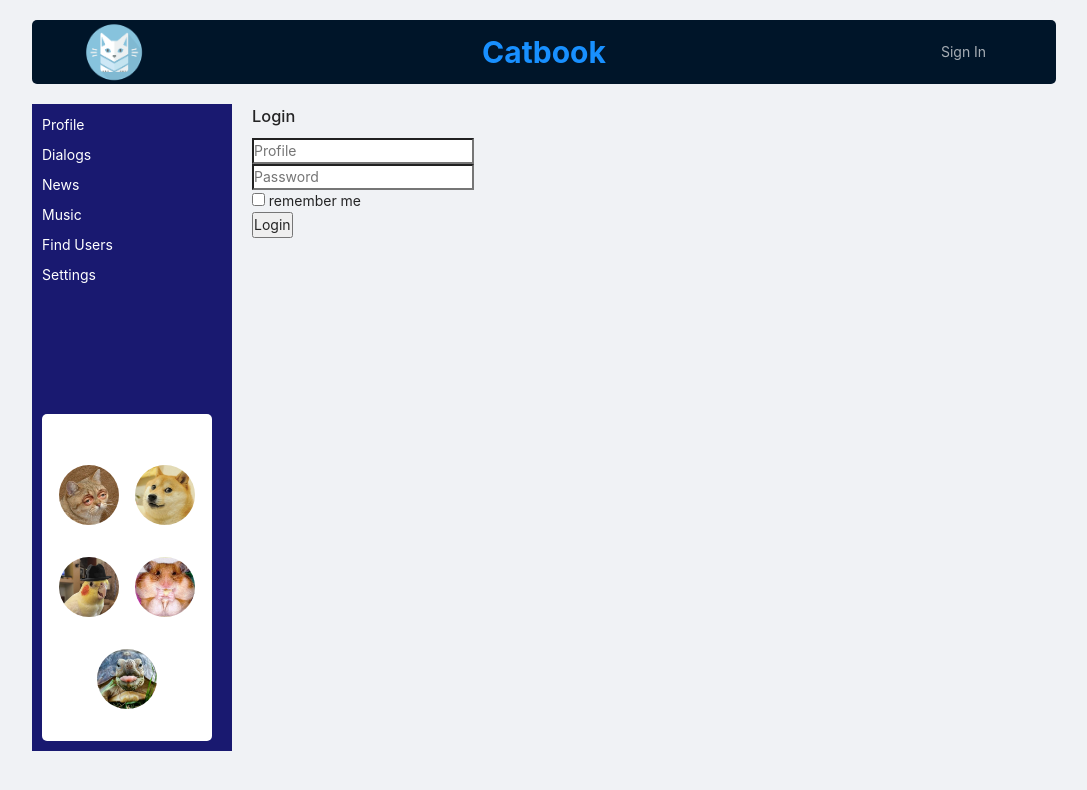
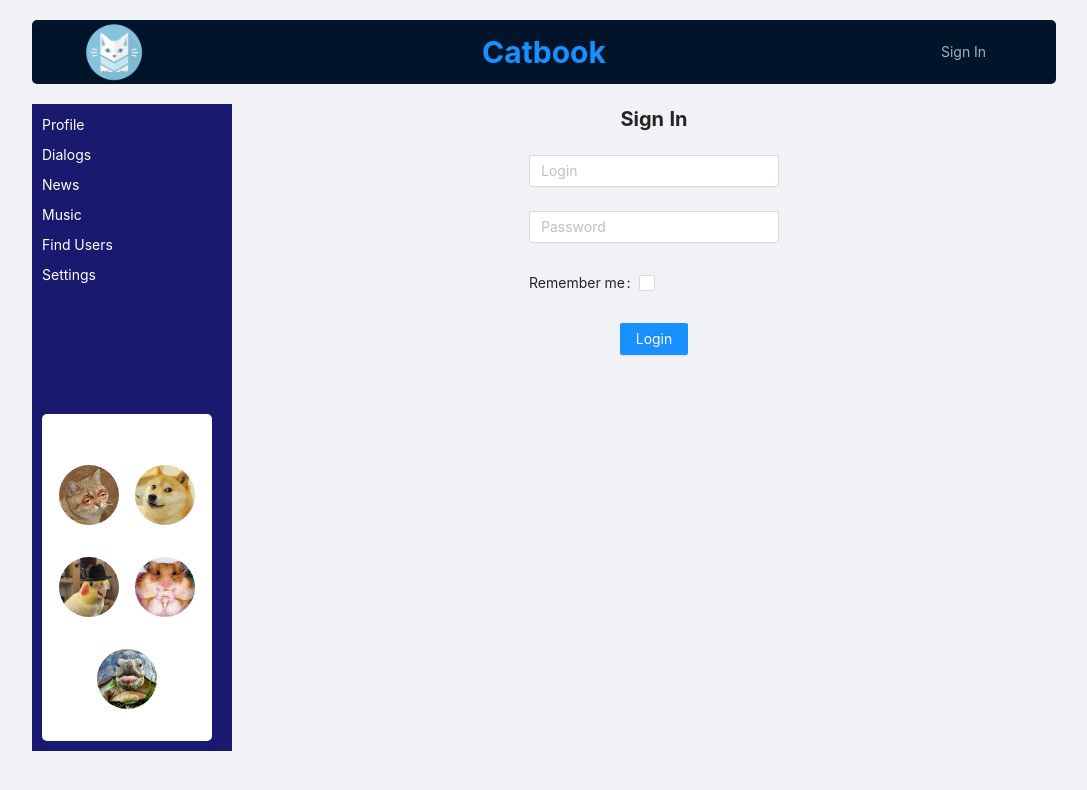
Before and after one commit to TonyBNK/social_network_ts, a React (Create React App) app: page /login in a window 1280 px wide. Shown: the top 790 px of the page, without its empty margins (96-1183 px from the left). Built offline with nearby package versions, Linux system fonts and the light colour scheme; no server answers.

Commit message:
100. Added login UI.

```diff
--- a/src/App.tsx
+++ b/src/App.tsx
@@ -26,7 +26,7 @@ import {FriendsContainer} from "./components/Friends/FriendsContainer";
 const ProfileContainer = React.lazy(() => import('./components/Profile/ProfileContainer'));
 const UsersContainer = React.lazy(() => import('./components/Users/UsersContainer'));
 const DialogsContainer = React.lazy(() => import('./components/Dialogs/DialogsContainer'));
-const LoginPageContainer = React.lazy(() => import('./components/LoginPageContainer'));
+const LoginPageContainer = React.lazy(() => import('./components/Login/LoginPageContainer'));
 
 
 const {Content, Sider} = Layout;
--- a/src/api/api.ts
+++ b/src/api/api.ts
@@ -1,5 +1,5 @@
 import axios, {AxiosResponse} from "axios";
-import {FormDataType} from "../components/LoginPage";
+import {FormDataType} from "../components/Login/LoginPage";
 import {
     AuthMeType, DefaultResponseType,
     GetUsersResponseType,
--- a/src/bll/thunks/thunks.ts
+++ b/src/bll/thunks/thunks.ts
@@ -22,7 +22,7 @@ import {
 } from "../actions/actions";
 import {stopSubmit} from "redux-form";
 import {AppThunkType} from "../store";
-import {FormDataType} from "../../components/LoginPage";
+import {FormDataType} from "../../components/Login/LoginPage";
 import {followUnfollowFlow} from "../../utils/utils";
 import {Nullable, UserProfileType} from "../../types/types";
 
--- a/src/components/Dialogs/Dialogs.tsx
+++ b/src/components/Dialogs/Dialogs.tsx
@@ -2,15 +2,9 @@ import React from "react";
 import c from './Dialogs.module.scss';
 import {Dialog} from "./Dialog/Dialog";
 import {Message} from "./Message/Message";
-import {Field, InjectedFormProps, reduxForm} from "redux-form";
-import {FormDataType} from "../LoginPage";
-import {maxLengthCreator, required} from "../../utils/validators/validators";
-import {Textarea} from "../common/FormsControls";
 import {DialogsPropsType} from "../../types/types";
 import {Button, Form, Input} from 'antd';
 
-
-const maxLength50 = maxLengthCreator(50);
 
 export const Dialogs: React.FC<DialogsPropsType> = (
     {
@@ -47,19 +41,19 @@ export const Dialogs: React.FC<DialogsPropsType> = (
                 </div>
             </div>
             <div className={c.newMessageContainer}>
-                <NewMessageReduxForm onSubmit={submitAddNewMessage}/>
+                <NewMessageForm onSubmit={submitAddNewMessage}/>
             </div>
         </>
     );
 };
 
-const NewMessageForm: React.FC<InjectedFormProps<FormDataType>> = React.memo((
+const NewMessageForm: React.FC<{onSubmit: (values: string) => void}> = React.memo((
     {
-        handleSubmit
+        onSubmit
     }
 ) => {
     return (
-        <Form onFinish={handleSubmit}>
+        <Form onFinish={onSubmit}>
             <Form.Item name={'newMessageText'} rules={[
                 {required: true, message: "Field is required!"},
                 {max: 50, message: 'Max length of message is 50 symbols!'}
@@ -74,8 +68,3 @@ const NewMessageForm: React.FC<InjectedFormProps<FormDataType>> = React.memo((
         </Form>
     )
 });
-
-
-const NewMessageReduxForm = reduxForm<FormDataType>({
-    form: 'newMessage'
-})(NewMessageForm);
--- /dev/null
+++ b/src/components/Login/LoginPage.module.scss
@@ -0,0 +1,29 @@
+.loginContainer {
+    display: flex;
+    flex-direction: column;
+    align-items: center;
+
+    .titleContainer {
+        margin-bottom: 20px;
+        font-size: 20px;
+        font-weight: bold;
+        text-align: center;
+    }
+
+    form {
+        width: 250px;
+        margin-bottom: 20px;
+
+        .captchaContainer{
+            display: flex;
+            row-gap: 10px;
+            flex-direction: column;
+            align-items: center;
+        }
+    }
+
+    .buttonContainer {
+        display: flex;
+        justify-content: center;
+    }
+}
--- /dev/null
+++ b/src/components/Login/LoginPage.tsx
@@ -0,0 +1,77 @@
+import React from "react";
+import {reduxForm, Field, InjectedFormProps} from "redux-form";
+import c from './LoginPage.module.scss';
+import {Nullable} from "../../types/types";
+import {Button, Checkbox, Form, Input} from 'antd';
+
+
+export type FormDataType = {
+    login: string
+    password: string
+    rememberMe: boolean
+    captcha: Nullable<string>
+}
+
+type LoginPagePropsType = {
+    captchaURL: Nullable<string>
+    logIn: (formData: FormDataType) => void
+}
+export const LoginPage: React.FC<LoginPagePropsType> = (
+    {
+        captchaURL,
+        logIn
+    }
+) => {
+    const submitLogIn = (formData: FormDataType) => {
+        logIn(formData)
+    }
+
+    return (
+        <div className={c.loginContainer}>
+            <div className={c.titleContainer}>
+                Sign In
+            </div>
+            <LoginForm onSubmit={submitLogIn} captchaURL={captchaURL}/>
+        </div>
+    )
+}
+
+const LoginForm: React.FC<{ onSubmit: (formData: FormDataType) => void, captchaURL: Nullable<string> }> = React.memo((
+    {
+        onSubmit,
+        captchaURL
+    }
+) => {
+    return (
+        <Form onFinish={onSubmit}>
+            <Form.Item name='login' rules={[
+                {required: true, message: "Login is required!"},
+                {max: 30, message: 'Max length of login is 30 symbols!'}
+            ]}>
+                <Input placeholder='Login'/>
+            </Form.Item>
+            <Form.Item name='password' rules={[
+                {required: true, message: "Password is required!"},
+                {max: 30, message: 'Max length of password is 30 symbols!'}
+            ]}>
+                <Input type='password' placeholder='Password'/>
+            </Form.Item>
+            <Form.Item name='rememberMe' label='Remember me'>
+                <Checkbox/>
+            </Form.Item>
+            {
+                captchaURL && <div className={c.captchaContainer}>
+                    <img src={captchaURL} alt="captcha"/>
+                    <Form.Item name='captcha' rules={[
+                        {required: true, message: "Captcha is required!"}
+                    ]}>
+                        <Input type='captcha' placeholder='Captcha'/>
+                    </Form.Item>
+                </div>
+            }
+            <div className={c.buttonContainer}>
+                <Button type='primary' htmlType='submit'>Login</Button>
+            </div>
+        </Form>
+    )
+});
--- a/src/components/LoginPage.module.scss
+++ /dev/null
@@ -1,3 +0,0 @@
-.errorMessage{
-    color: red;
-}
--- a/src/components/LoginPage.tsx
+++ /dev/null
@@ -1,98 +0,0 @@
-import React from "react";
-import {reduxForm, Field, InjectedFormProps} from "redux-form";
-import {Input} from "./common/FormsControls";
-import {maxLengthCreator, required} from "../utils/validators/validators";
-import c from './LoginPage.module.scss';
-import {Nullable} from "../types/types";
-
-
-export type FormDataType = {
-    login: string
-    password: string
-    rememberMe: boolean
-    captcha: Nullable<string>
-}
-
-const maxLength30 = maxLengthCreator(30);
-
-type LoginPagePropsType = {
-    captchaURL: Nullable<string>
-    logIn: (formData: FormDataType) => void
-}
-export const LoginPage: React.FC<LoginPagePropsType> = (
-    {
-        captchaURL,
-        logIn
-    }
-) => {
-    const submit = (formData: FormDataType) => {
-        logIn(formData)
-    }
-
-    return (
-        <div>
-            <h1>Login</h1>
-            <LoginReduxForm onSubmit={submit} captchaURL={captchaURL}/>
-        </div>
-    )
-}
-
-const LoginForm: React.FC<{ captchaURL: Nullable<string> } & InjectedFormProps<FormDataType, { captchaURL: Nullable<string> }>> = React.memo((
-    {
-        handleSubmit,
-        error,
-        captchaURL
-    }
-) => {
-    return (
-        <form onSubmit={handleSubmit}>
-            <div>
-                <Field
-                    name={'login'}
-                    component={Input}
-                    type={'text'}
-                    placeholder={'Profile'}
-                    validate={[required, maxLength30]}
-                />
-            </div>
-            <div>
-                <Field
-                    name={'password'}
-                    component={Input}
-                    type={'password'}
-                    placeholder={'Password'}
-                    validate={[required, maxLength30]}
-                />
-            </div>
-            {
-                error && <div className={c.errorMessage}>
-                    {error}
-                </div>
-            }
-            <div>
-                <Field
-                    name={'rememberMe'}
-                    component={'input'}
-                    type={'checkbox'}
-                /> remember me
-            </div>
-            {
-                captchaURL && <div>
-                    <img src={captchaURL} alt="captcha"/>
-                    <Field
-                        component={Input}
-                        type={'captcha'}
-                        placeholder={'Captcha'}
-                        name={'captcha'}
-                        validate={[required]}
-                    />
-                </div>
-            }
-            <div>
-                <button>Login</button>
-            </div>
-        </form>
-    )
-});
-
-const LoginReduxForm = reduxForm<FormDataType, { captchaURL: Nullable<string> }>({form: 'login'})(LoginForm);
--- a/src/components/Profile/Posts/Posts.tsx
+++ b/src/components/Profile/Posts/Posts.tsx
@@ -2,7 +2,7 @@ import React from "react";
 import {Post} from "./Post/Post";
 import c from "./Posts.module.css";
 import {Field, InjectedFormProps, reduxForm} from "redux-form";
-import {FormDataType} from "../../LoginPage";
+import {FormDataType} from "../../Login/LoginPage";
 import {Textarea} from "../../common/FormsControls";
 import {maxLengthCreator, required} from "../../../utils/validators/validators";
 import {PostsType} from "../../../types/types";
--- a/src/types/types.ts
+++ b/src/types/types.ts
@@ -16,7 +16,7 @@ import {
 } from "../bll/actions/actions";
 import {AppThunkType} from "../bll/store";
 import {Dispatch} from "react";
-import {FormDataType} from "../components/LoginPage";
+import {FormDataType} from "../components/Login/LoginPage";
 import {RouteComponentProps} from "react-router-dom";
 import {ResultCodes} from "../api/api";
 
```
Also changed, not shown: src/components/Login/LoginPageContainer.tsx (renamed from src/components/LoginPageContainer.tsx, +4 -4 lines).
